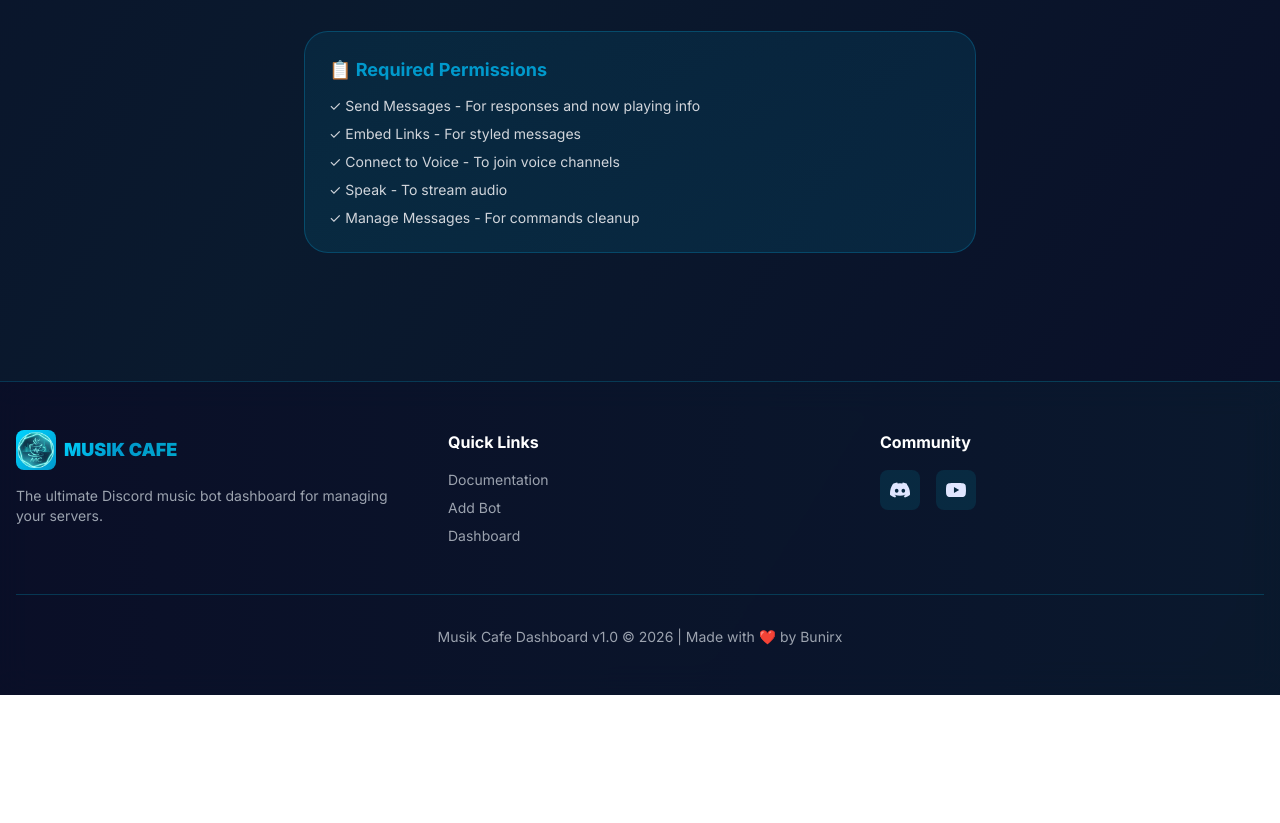
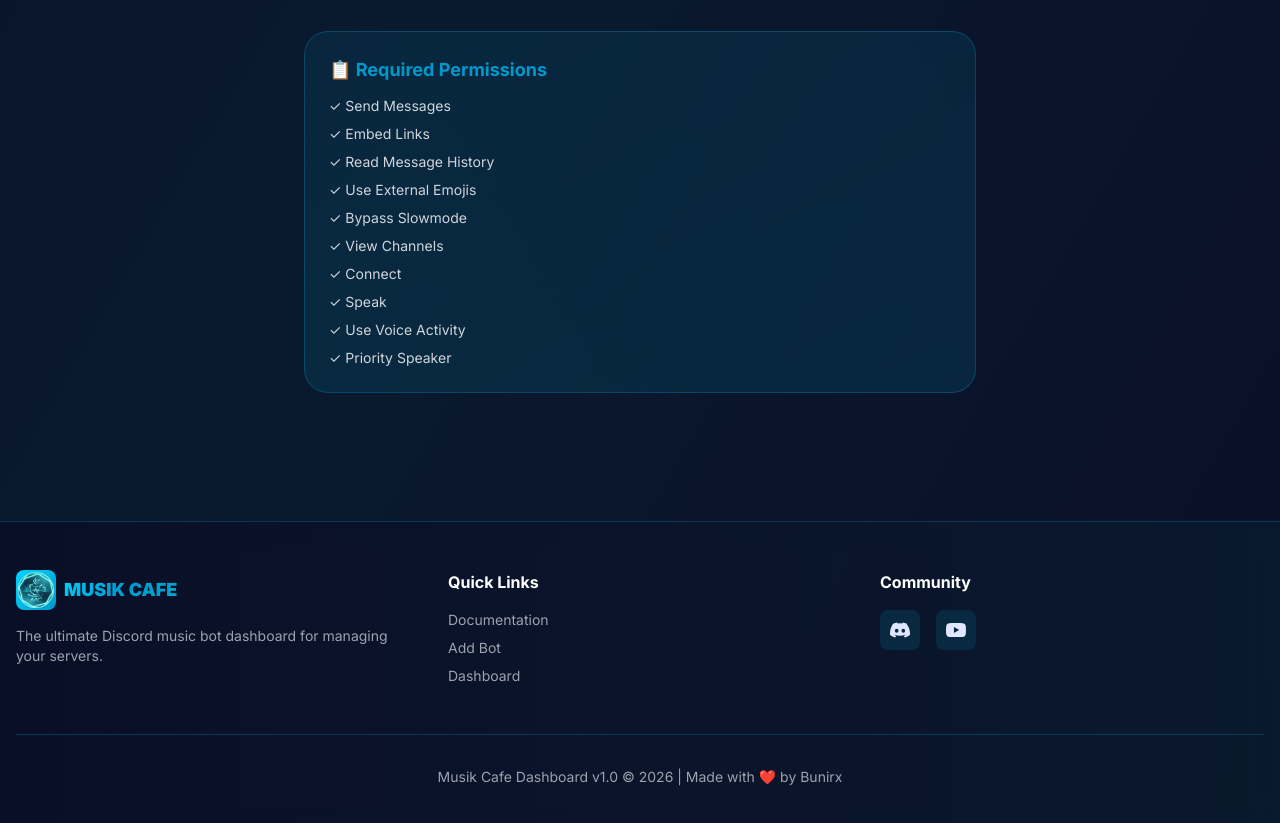
Before and after one commit to bunirx/musik-cafe-dashboard, a Next.js app: page /add in a window 1280 px wide. Shown: the part 1371-2194 px from the top of the page. Before the commit the page ends 2066 px from the top, so only its background shows below. Built offline with nearby package versions, Linux system fonts and the light colour scheme; no server answers.

Commit message:
Update permissions list to match correct bot permissions

```diff
--- a/pages/add.tsx
+++ b/pages/add.tsx
@@ -102,11 +102,16 @@
           <div className="bg-gradient-to-br from-accent-blue/10 to-aqua/10 border border-accent-blue/30 rounded-2xl p-6">
             <h3 className="text-lg font-bold text-accent-blue mb-3">📋 Required Permissions</h3>
             <ul className="space-y-2 text-gray-300 text-sm">
-              <li>✓ Send Messages - For responses and now playing info</li>
-              <li>✓ Embed Links - For styled messages</li>
-              <li>✓ Connect to Voice - To join voice channels</li>
-              <li>✓ Speak - To stream audio</li>
-              <li>✓ Manage Messages - For commands cleanup</li>
+              <li>✓ Send Messages</li>
+              <li>✓ Embed Links</li>
+              <li>✓ Read Message History</li>
+              <li>✓ Use External Emojis</li>
+              <li>✓ Bypass Slowmode</li>
+              <li>✓ View Channels</li>
+              <li>✓ Connect</li>
+              <li>✓ Speak</li>
+              <li>✓ Use Voice Activity</li>
+              <li>✓ Priority Speaker</li>
             </ul>
           </div>
         </div>
```
